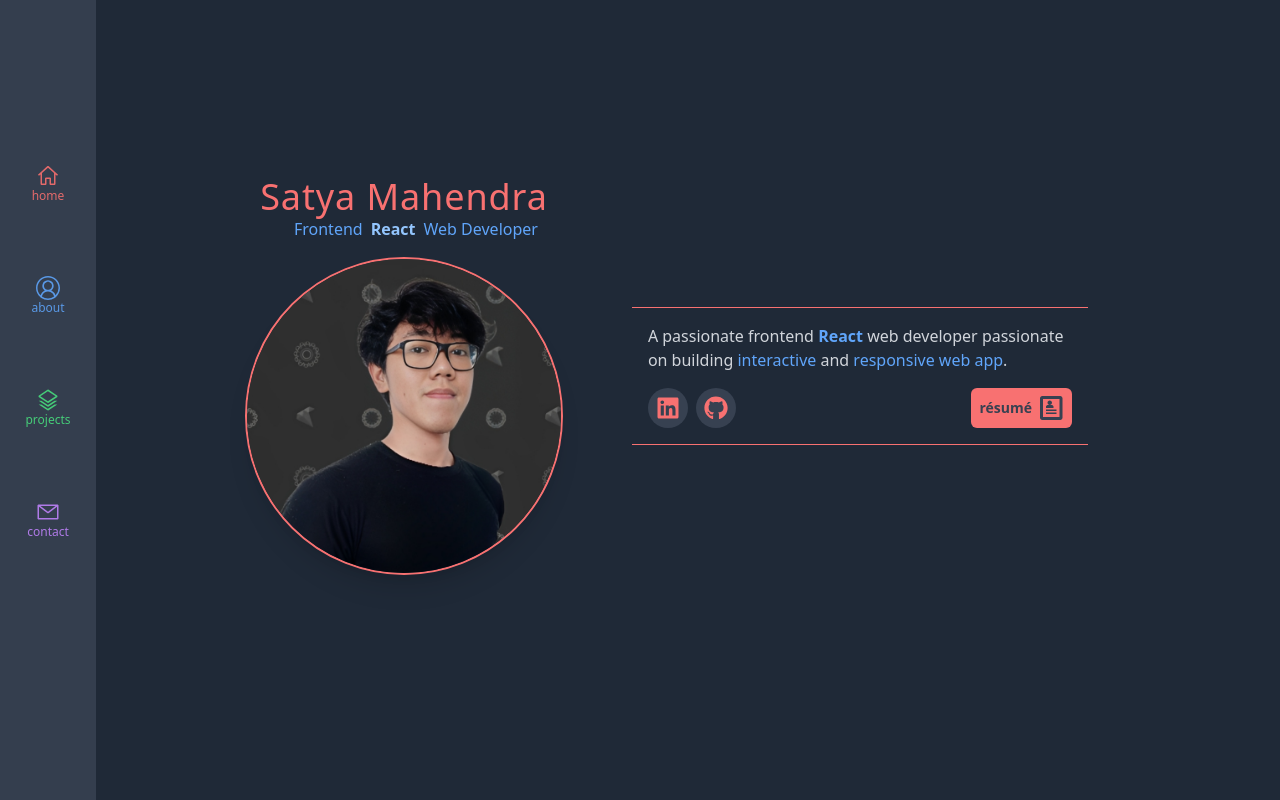
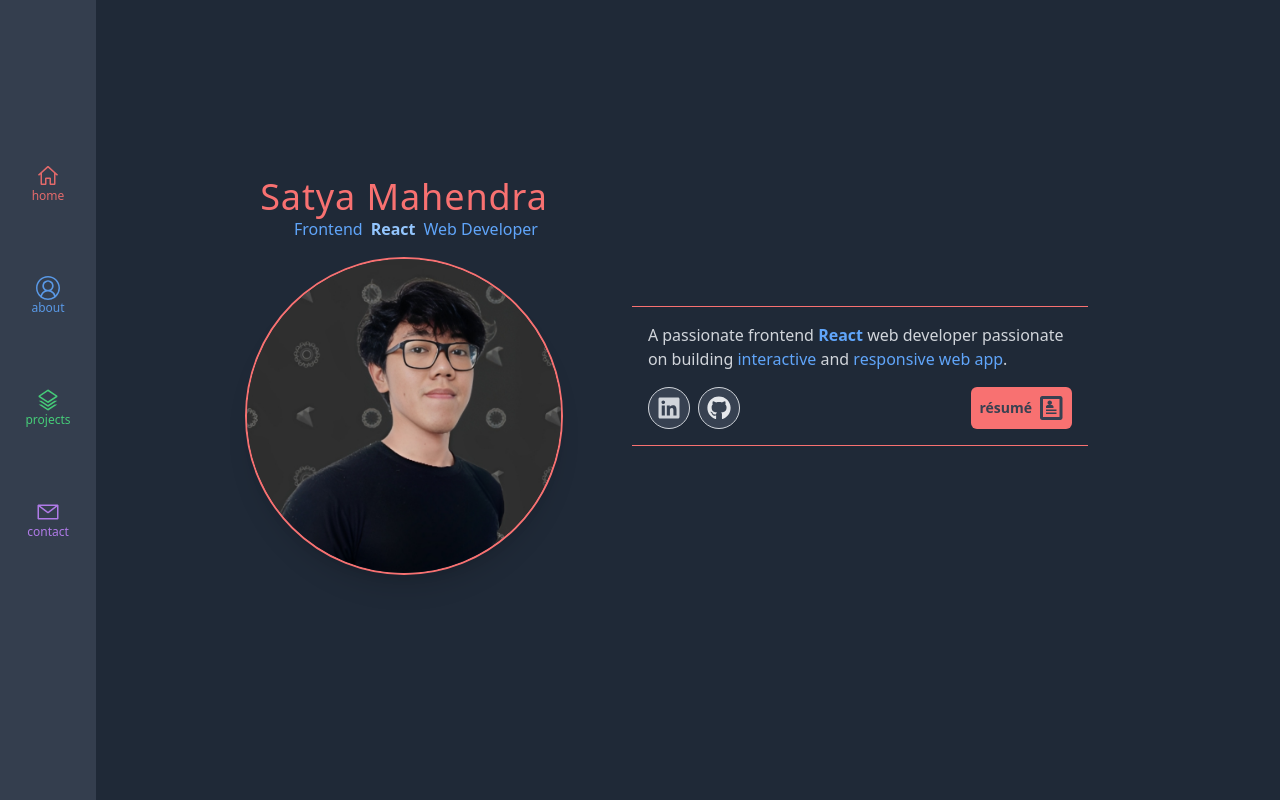
Before and after one commit to megatronhehe/personal-portfolio-2, a React (Vite) app: page / in a window 1280 px wide. Shown: the top 800 px of the page. Built offline with nearby package versions, Linux system fonts and the light colour scheme; some icons are missing.

Commit message:
fix: contact links are mostly working

```diff
--- a/src/App.jsx
+++ b/src/App.jsx
@@ -1,5 +1,7 @@
 import React from "react";
 
+import Container from "./components/Container";
+import Sections from "./components/Sections";
 import Navbar from "./components/Navbar";
 import Navbar2 from "./components/Navbar2";
 import Home from "./components/Home";
@@ -9,47 +11,45 @@ import Contact from "./components/Contact";
 import Footer from "./components/Footer";
 
 function App() {
+	const contacts = {
+		phone: "(+62) 822 5410 3639",
+		email: "satyamahendra09@gmail.com",
+		resume:
+			"https://drive.google.com/file/d/10kAqVNN3iCBp5d3vv5XApX6Ow5NGU-Ap/view?usp=drive_link",
+		linkedin: {
+			name: "Ida Bagus Satya Mahendra",
+			link: "https://www.linkedin.com/in/ida-bagus-satya-mahendra-544129253/",
+		},
+		discord: {
+			name: "007satya_",
+			link: "https://www.linkedin.com/in/ida-bagus-satya-mahendra-544129253/",
+		},
+		instagram: {
+			name: "007satya_",
+			link: "https://www.instagram.com/007satya_/",
+		},
+		github: {
+			name: "megatronhehe",
+			link: "https://github.com/megatronhehe",
+		},
+	};
+
 	return (
 		<>
-			<div className="w-full px-6 bg-gray-800">
-				<div className="fixed bottom-0 left-0 z-50 lg:invisible">
-					<Navbar />
-				</div>
-				<div className="fixed top-0 left-0 z-50 invisible lg:visible">
-					<Navbar2 />
-				</div>
+			<Container>
+				<Navbar />
+				<Navbar2 />
 
-				<div className="flex flex-col items-center justify-center">
-					<div className="w-full max-w-4xl">
-						<div id="home">
-							<Home />
-						</div>
-
-						<div id="about">
-							<About />
-						</div>
-
-						<div id="projects">
-							<Projects />
-						</div>
-
-						<div id="contact">
-							<Contact />
-						</div>
-
-						<div id="footer">
-							<Footer />
-						</div>
-					</div>
-				</div>
-			</div>
+				<Sections>
+					<Home contacts={contacts} />
+					<About />
+					<Projects />
+					<Contact contacts={contacts} />
+					<Footer />
+				</Sections>
+			</Container>
 		</>
 	);
 }
-// <div className="fixed top-0 z-50 flex items-center justify-center w-full h-screen">
-// 	<div className="flex items-center justify-center w-full h-full bg-gray-800 bg-opacity-50">
-// 		<h1>modal here</h1>
-// 	</div>
-// </div>
 
 export default App;
--- a/src/components/About.jsx
+++ b/src/components/About.jsx
@@ -25,7 +25,7 @@ const About = () => {
 	const [toggle, setToggle] = useState(false);
 
 	return (
-		<div className="sm:h-screen sm:flex sm:items-center text-sm">
+		<div id="about" className="text-sm sm:h-screen sm:flex sm:items-center">
 			<div>
 				<h1 className="pl-4 text-base text-blue-400 border-l-4 border-blue-400">
 					about
--- a/src/components/Contact.jsx
+++ b/src/components/Contact.jsx
@@ -12,9 +12,14 @@ import {
 
 import { VscMail } from "react-icons/vsc";
 
-const Contact = () => {
+const Contact = ({ contacts }) => {
+	const { phone, email, linkedin, discord, instagram, github } = contacts;
+
 	return (
-		<div className="my-40 sm:h-screen sm:flex sm:flex-col sm:justify-center text-sm">
+		<div
+			id="contact"
+			className="my-40 text-sm sm:h-screen sm:flex sm:flex-col sm:justify-center"
+		>
 			<h1 className="pl-4 text-base text-purple-400 border-l-4 border-purple-400">
 				Contact
 			</h1>
@@ -26,41 +31,57 @@ const Contact = () => {
 			<div className="justify-around sm:flex">
 				<div className="px-2 mb-4 text-purple-400 border-l-2 border-purple-400">
 					<p className="font-semibold">General Contact</p>
-					<ul className="">
+					<ul className="flex flex-col gap-2 mt-2">
 						<li className="flex items-center gap-2">
 							<RiPhoneFill />
-							<p> (+62) 822 - 5410 - 3639</p>
+							<p>{phone}</p>
 						</li>
 						<li className="flex items-center gap-2">
 							<VscMail />
-							<p> satyamahendra09@gmail.com</p>
+							<p>{email}</p>
 						</li>
 					</ul>
 				</div>
 
 				<div className="px-2 text-purple-400 border-l-2 border-purple-400">
 					<p className="font-semibold">Social Media</p>
-					<ul className="">
-						<li className="flex items-center gap-2">
+					<ul className="flex flex-col gap-2 mt-2">
+						<a
+							href={linkedin.link}
+							target="_blank"
+							className="flex items-center gap-2 px-2 py-1 rounded-sm hover:bg-purple-400 hover:text-gray-800"
+						>
 							<BsLinkedin />
-							<p> Ida Bagus Satya Mahendra</p>
+							<p>{linkedin.name}</p>
+						</a>
+						<a
+							href={discord.link}
+							target="_blank"
+							className="flex items-center gap-2 px-2 py-1 rounded-sm hover:bg-purple-400 hover:text-gray-800"
+						>
+							<BsDiscord />
+							<p>{discord.name}</p>
+						</a>
+						<a
+							href={instagram.link}
+							target="_blank"
+							className="flex items-center gap-2 px-2 py-1 rounded-sm hover:bg-purple-400 hover:text-gray-800"
+						>
+							<BsInstagram />
+							<p>{instagram.name}</p>
+						</a>
+						<li className="flex items-center gap-2 px-2 py-1 rounded-sm hover:bg-purple-400 hover:text-gray-800">
+							<BsWhatsapp />
+							<p>{phone}</p>
 						</li>
-						<li className="flex items-center gap-2">
-							<BsDiscord />
-							<p>satyahehe</p>
-						</li>
-						<li className="flex items-center gap-2">
-							<BsInstagram />
-							<p>007satya_</p>
-						</li>
-						<li className="flex items-center gap-2">
-							<BsWhatsapp />
-							<p>(+62) 822 - 5410 - 3639</p>
-						</li>
-						<li className="flex items-center gap-2">
+						<a
+							href={github.link}
+							target="_blank"
+							className="flex items-center gap-2 px-2 py-1 rounded-sm hover:bg-purple-400 hover:text-gray-800"
+						>
 							<BsGithub />
-							<p>megatronhehe</p>
-						</li>
+							<p>{github.name}</p>
+						</a>
 					</ul>
 				</div>
 			</div>
--- /dev/null
+++ b/src/components/Container.jsx
@@ -0,0 +1,7 @@
+import React from "react";
+
+const Container = ({ children }) => {
+	return <div className="w-full px-6 bg-gray-800">{children}</div>;
+};
+
+export default Container;
--- a/src/components/Footer.jsx
+++ b/src/components/Footer.jsx
@@ -17,7 +17,10 @@ const Footer = () => {
 	}, []);
 
 	return (
-		<div className="flex flex-col items-center gap-4 py-6 my-20 text-xs text-center text-gray-600">
+		<div
+			id="footer"
+			className="flex flex-col items-center gap-4 py-6 my-20 text-xs text-center text-gray-600"
+		>
 			<PiDiamondsFourFill onClick={getRandomQuote} />
 			<div className="flex flex-col justify-between h-20">
 				<p className="mb-2">{quote.quote}</p>
--- a/src/components/Home.jsx
+++ b/src/components/Home.jsx
@@ -7,14 +7,19 @@ import { PiDiamondsFourFill } from "react-icons/pi";
 import { ImProfile } from "react-icons/im";
 import { FaLinkedin, FaGithub, FaInstagram } from "react-icons/fa";
 
-const Home = () => {
+const Home = ({ contacts }) => {
 	useEffect(() => {
 		const element = document.getElementById("home");
 		element.scrollIntoView({ behavior: "smooth" });
 	}, []);
 
+	const { linkedin, github, resume } = contacts;
+
 	return (
-		<div className="relative flex flex-col items-center justify-center h-screen gap-4 -mt-6 mb-80 sm:flex-row">
+		<div
+			id="home"
+			className="relative flex flex-col items-center justify-center h-screen gap-4 -mt-6 mb-80 sm:flex-row"
+		>
 			<div className="flex flex-col items-center">
 				<h1 className="text-4xl tracking-wide text-red-400 sm:mt-0">
 					Satya Mahendra
@@ -42,18 +47,30 @@ const Home = () => {
 					</p>
 					<ul className="flex justify-between gap-2 text-2xl">
 						<li className="flex gap-2">
-							<div className="p-2 text-red-400 bg-gray-700 rounded-full">
+							<a
+								href={linkedin.link}
+								target="_blank"
+								className="p-2 text-gray-300 bg-gray-700 border border-gray-300 rounded-full"
+							>
 								<FaLinkedin />
-							</div>
-							<div className="p-2 text-red-400 bg-gray-700 rounded-full">
+							</a>
+							<a
+								href={github.link}
+								target="_blank"
+								className="p-2 text-gray-200 bg-gray-700 border border-gray-300 rounded-full"
+							>
 								<FaGithub />
-							</div>
+							</a>
 						</li>
 
-						<li className="flex items-center gap-2 p-2 font-semibold text-gray-700 bg-red-400 rounded-md">
+						<a
+							href={resume}
+							target="_blank"
+							className="flex items-center gap-2 p-2 font-semibold text-gray-700 bg-red-400 rounded-md"
+						>
 							<p className="text-sm">résumé</p>
 							<ImProfile />
-						</li>
+						</a>
 					</ul>
 				</div>
 				<PiDiamondsFourFill className="self-center text-red-400" />
@@ -62,51 +79,4 @@ const Home = () => {
 	);
 };
 
-{
-	/* <div className="my-40 text-2xl text-red-400 sm:m-0 sm:h-screen sm:flex sm:items-center sm:gap-4">
-			<div className="sm:w-1/3">
-				<h1 className="ml-20 text-base text-gray-400 sm:ml-0">Hi, I'm</h1>
-				<div className="w-full p-4 my-4 bg-gray-700 border-l-4 border-red-400 rounded-r-xl">
-					<h1 className="tracking-wide">Satya Mahendra</h1>
-					<div className="flex items-center justify-center gap-2 text-sm text-blue-400">
-						<PiDiamondsFourFill />
-						<p className="">
-							Frontend{" "}
-							<span className="font-semibold text-blue-300">React</span> Web
-							Developer
-						</p>
-					</div>
-				</div>
-			</div>
-
-			<img
-				src={satya}
-				alt="satya"
-				className="border-2 border-red-400 sm:w-1/3 rounded-2xl"
-			/>
-
-			<div className="flex flex-col justify-between w-full p-4 my-4 text-sm text-gray-300 bg-gray-700 sm:w-1/3 rounded-xl">
-				<p className="flex items-center justify-center gap-2">
-					A passionate frontend React web developer passionate on building
-					interactive and responsive web app.
-				</p>
-
-				<p className="text-red-400 text-end">. . nice to meet you</p>
-				<div className="flex items-end justify-between mt-4">
-					<ul className="flex gap-2 text-4xl">
-						<li className="text-blue-400">
-							<PiLinkedinLogoFill />
-						</li>
-						<li className="text-blue-400">
-							<PiGithubLogoFill />
-						</li>
-					</ul>
-					<button className="p-2 font-semibold text-gray-700 bg-red-400 rounded-lg">
-						résumé
-					</button>
-				</div>
-			</div>
-		</div> */
-}
-
 export default Home;
--- a/src/components/Navbar.jsx
+++ b/src/components/Navbar.jsx
@@ -21,7 +21,7 @@ const Navbar = () => {
 	};
 
 	return (
-		<div className="text-2xl text-red-400 ">
+		<div className="fixed bottom-0 left-0 z-50 text-2xl text-red-400 lg:invisible">
 			{toggle && (
 				<div
 					onClick={() => setToggle(false)}
@@ -69,7 +69,9 @@ const Navbar = () => {
 				</div>
 			)}
 			<div className="flex justify-between w-screen px-8 py-4 bg-gray-700 bg-opacity-80 backdrop-filter backdrop-blur-sm">
-				<h1 className="text-base">satya.dev</h1>
+				<h1 onClick={() => handleClickScroll("home")} className="text-base">
+					satya.dev
+				</h1>
 				<button onClick={() => setToggle((prev) => !prev)} className="">
 					<VscThreeBars />
 				</button>
--- a/src/components/Navbar2.jsx
+++ b/src/components/Navbar2.jsx
@@ -11,7 +11,7 @@ const Navbar2 = () => {
 	};
 
 	return (
-		<div className="text-4xl text-red-400 ">
+		<div className="fixed top-0 left-0 z-50 invisible text-4xl text-red-400 lg:visible">
 			<ul className="flex flex-col items-center justify-center h-screen gap-12 px-4 pb-24 bg-gray-700 opacity-90 ">
 				<li className="flex flex-col items-center text-base text-gray-500 ">
 					<PiDiamondsFourFill />
--- a/src/components/Projects.jsx
+++ b/src/components/Projects.jsx
@@ -17,7 +17,7 @@ const Projects = () => {
 	));
 
 	return (
-		<div className="py-4 my-40 text-sm ">
+		<div id="projects" className="py-4 my-40 text-sm ">
 			<div>
 				<h1 className="pl-4 text-base text-green-400 border-l-4 border-red-400">
 					projects
--- /dev/null
+++ b/src/components/Sections.jsx
@@ -0,0 +1,11 @@
+import React from "react";
+
+const Sections = ({ children }) => {
+	return (
+		<div className="flex flex-col items-center justify-center">
+			<div className="w-full max-w-4xl">{children}</div>
+		</div>
+	);
+};
+
+export default Sections;
```
